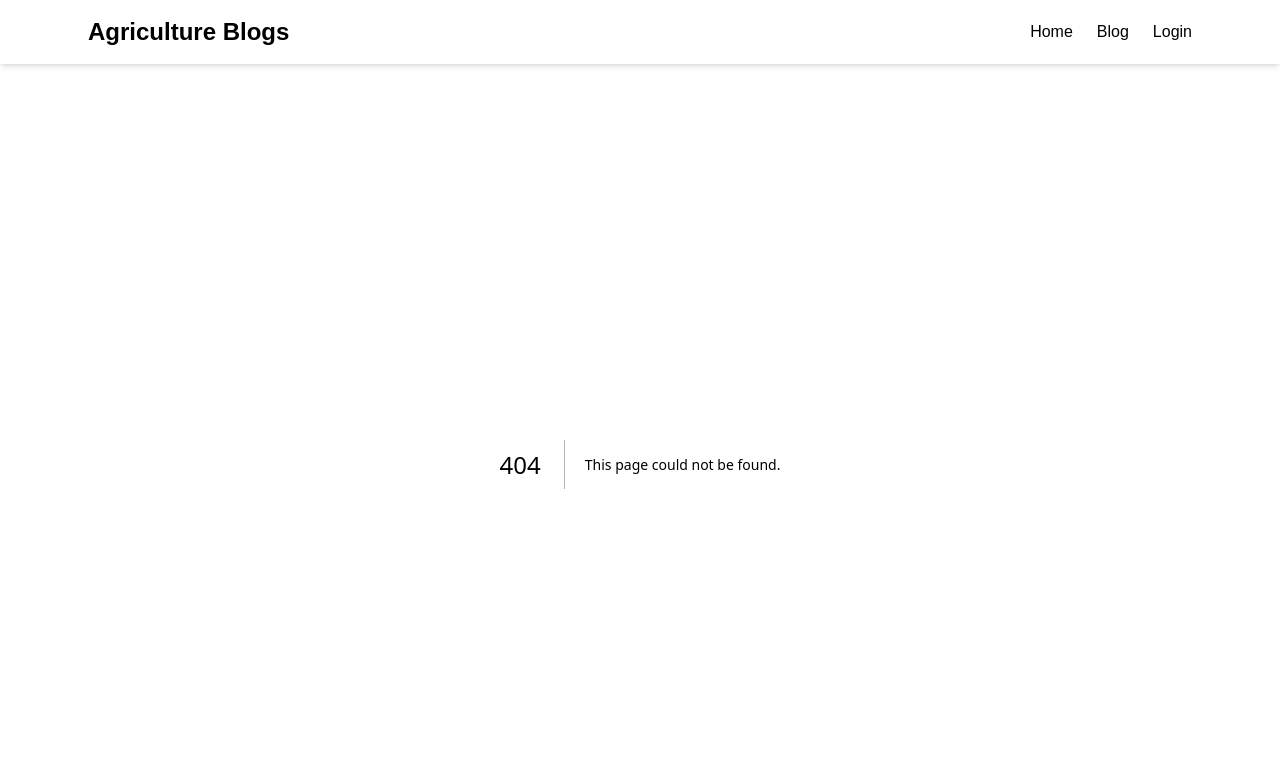
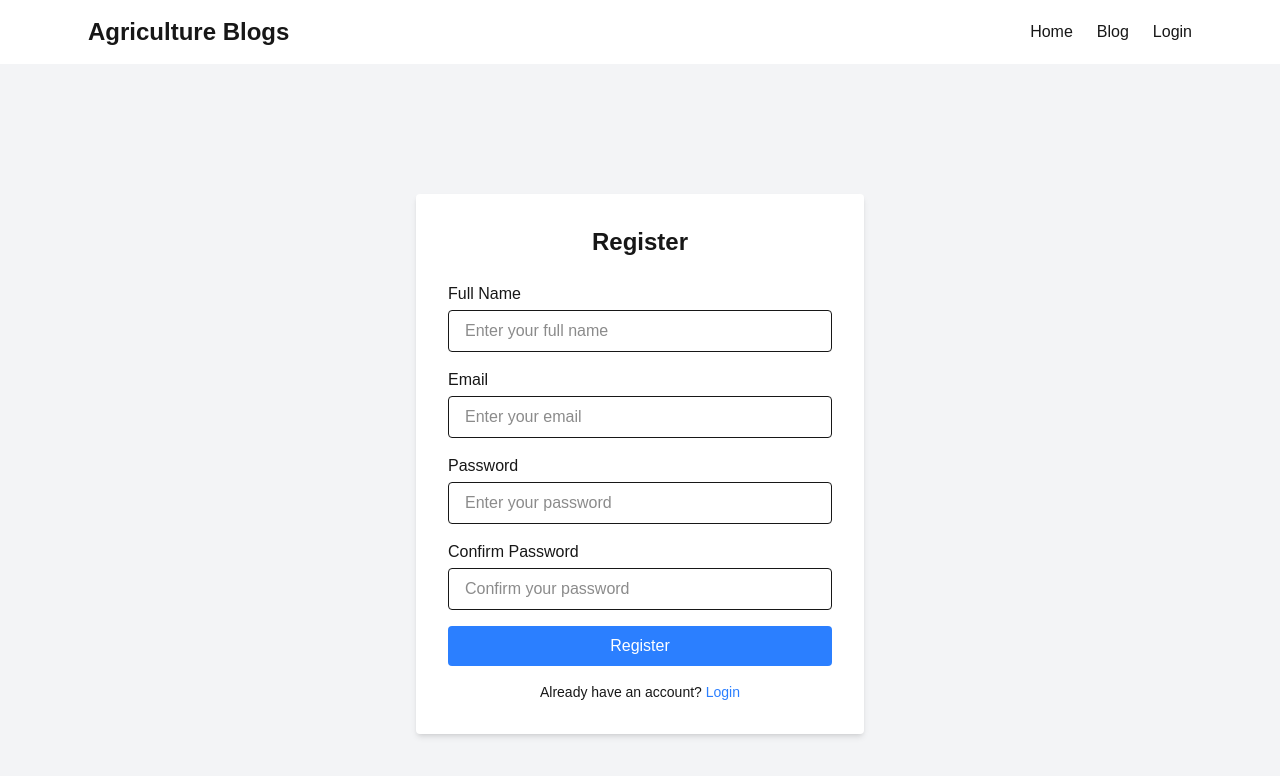
Before and after one commit to waleedshafqat36/frontend-blog, a Next.js app in the folder agriculture-blogs/: page /auth/register in a window 1280 px wide. Before the commit this address had no page. Shown: the top 776 px of the page. Built offline with nearby package versions, Linux system fonts and the light colour scheme.

Commit message:
updated code

```diff
--- a/agriculture-blogs/app/auth/signup/page.tsx
+++ b/agriculture-blogs/app/auth/register/page.tsx
@@ -7,7 +7,7 @@
   const [password, setPassword] = useState("");
   const [confirmPassword, setConfirmPassword] = useState("");
 
-  const handleSubmit = (e: React.FormEvent) => {
+  const handleSubmit = async (e: React.FormEvent) => {
     e.preventDefault();
 
     if (password !== confirmPassword) {
@@ -15,8 +15,27 @@
       return;
     }
 
-    console.log("Name:", name, "Email:", email, "Password:", password);
-    alert("Signup form submitted! (UI only)");
+    try {
+      const response = await fetch("/api/loginORsignup.auth", {
+        method: "POST",
+        headers: {
+          "Content-Type": "application/json",
+        },
+        body: JSON.stringify({ name, email, password }),
+      });
+
+      const data = await response.json();
+      console.log("Response data:", data);
+
+      if (response.ok) {
+        alert("Registration successful!");
+      } else {
+        alert(`Error: ${data.message}`);
+      }
+    } catch (error) {
+      console.error("Error during registration:", error);
+      alert("An error occurred. Please try again.");
+    }
   };
 
   return (
```
